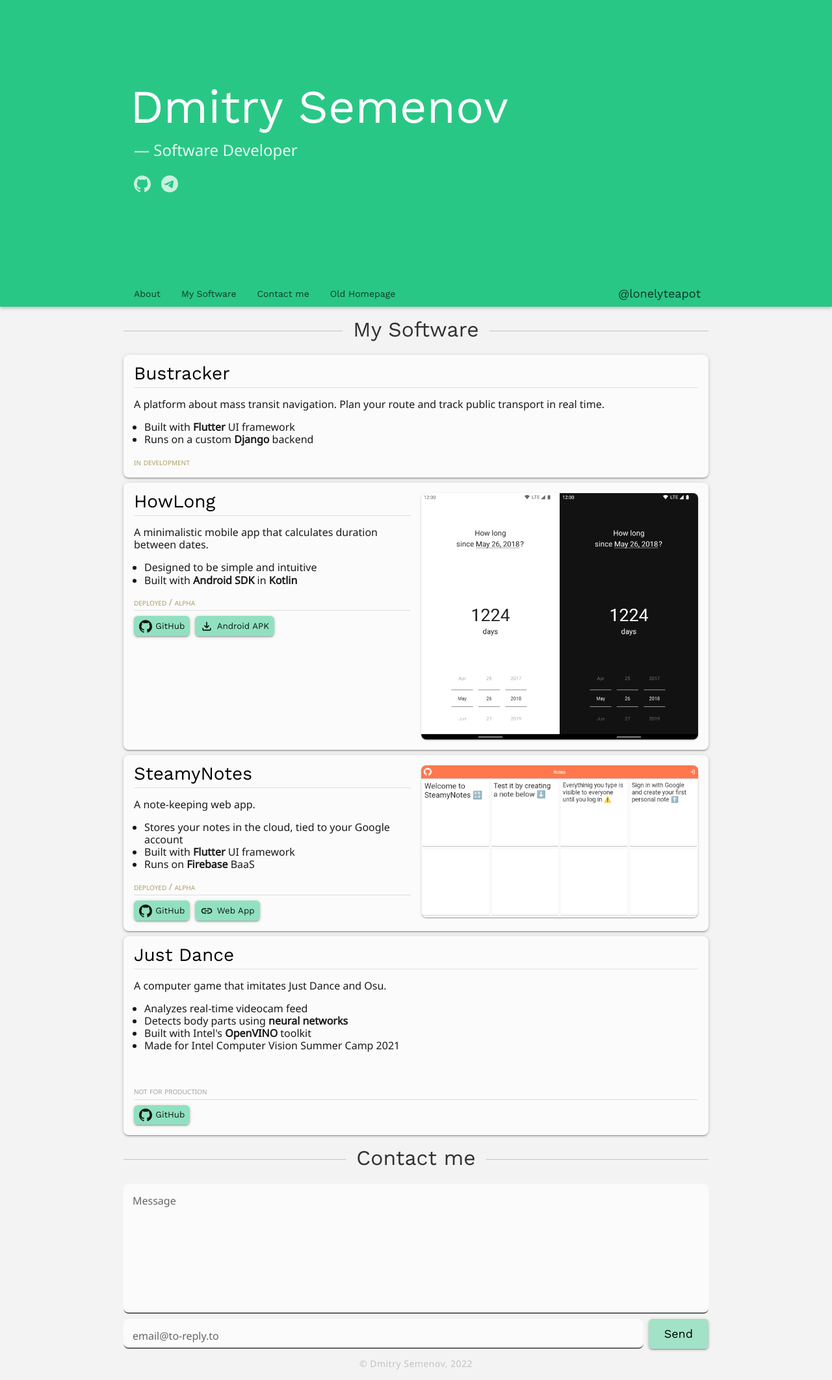
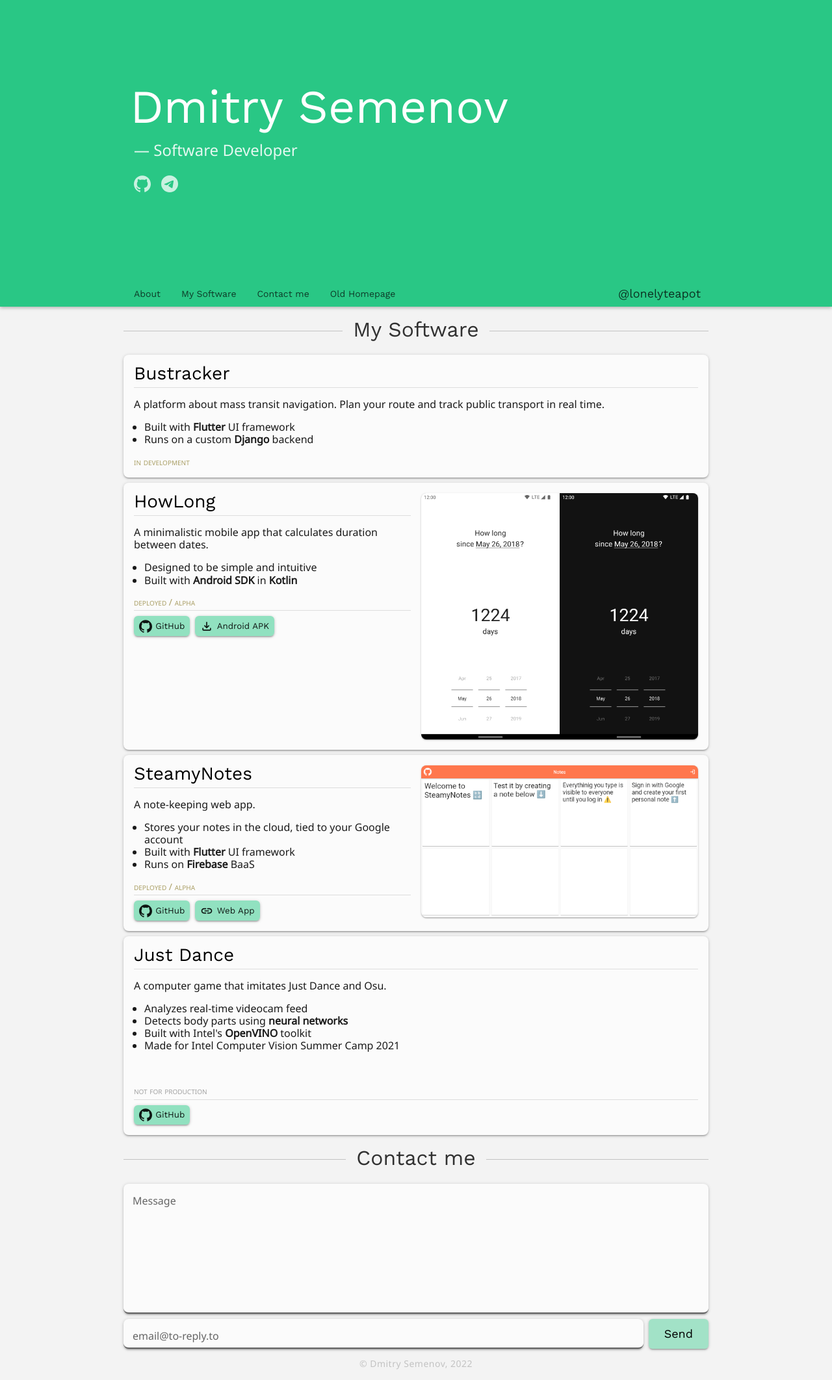
Before and after one commit to lonelyteapot/lonelyteapot.github.io, a Jekyll site: the page built from pages/index.html, in a window 1280 px wide. Shown: the whole page at 65% size. Built offline with Jekyll 4.4.1, drawn with Linux system fonts in a browser that asks for light colours.

Commit message:
Make input fields cards

```diff
--- a/_sass/material-inputs.scss
+++ b/_sass/material-inputs.scss
@@ -18,8 +18,8 @@
     padding-top: 1rem;
     padding-bottom: 0.5rem;
     outline: none;
-    border-radius: 8px;
     background: #fbfbfb;
+    transition: background-color 200ms;
 }
 
 .input-container > .input-label {
--- a/pages/index.html
+++ b/pages/index.html
@@ -98,11 +98,11 @@ permalink: /
         <h2>Contact me</h2>
         <form action="https://formspree.io/f/myyojnjw" method="POST">
             <label class="input-container message">
-                <textarea class="input" name="message" placeholder="" required></textarea>
+                <textarea class="input card" name="message" placeholder="" required></textarea>
                 <span class="input-label">Message</span>
             </label>
             <label class="input-container email">
-                <input class="input" type="email" name="email" placeholder="" required>
+                <input class="input card" type="email" name="email" placeholder="" required>
                 <span class="input-label">email@to-reply.to</span>
             </label>
             <button class="submit button" type="submit">Send</button>
```
Also changed, not shown: _sass/main.scss (deleted).
